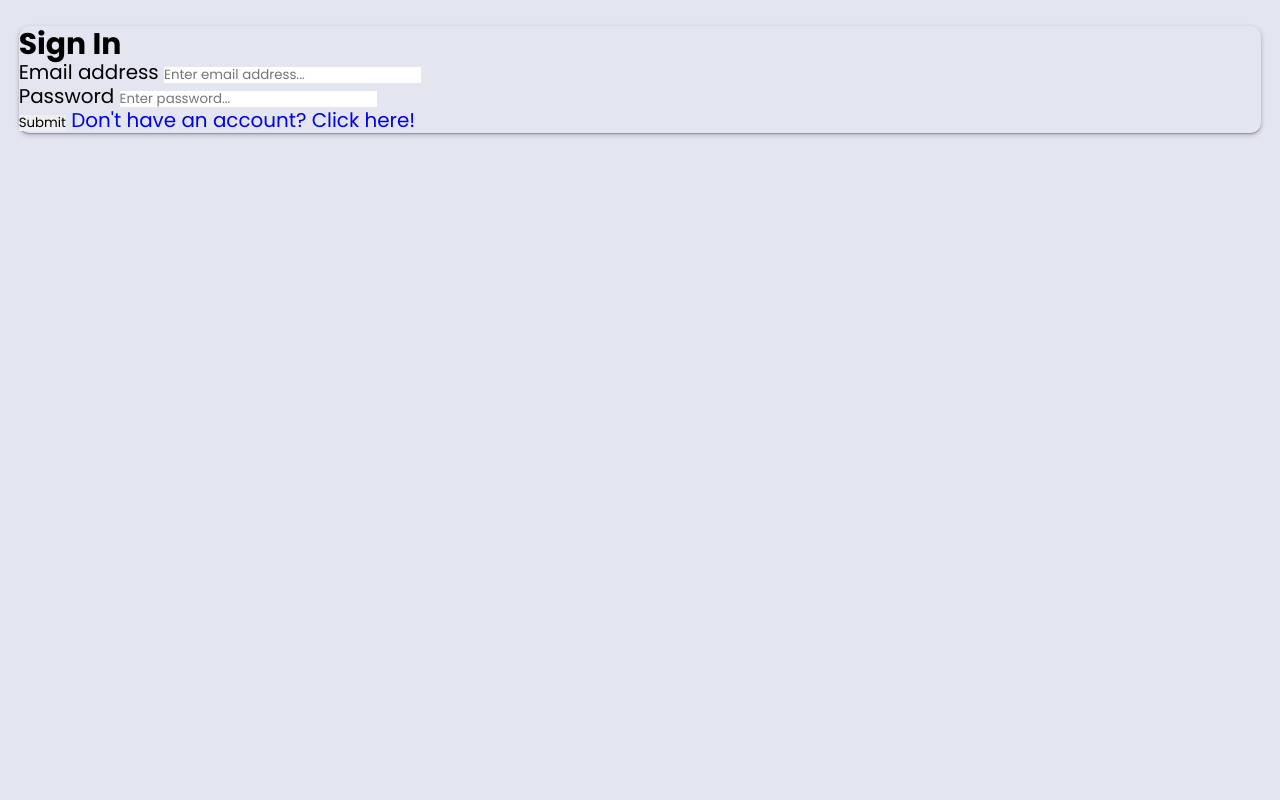
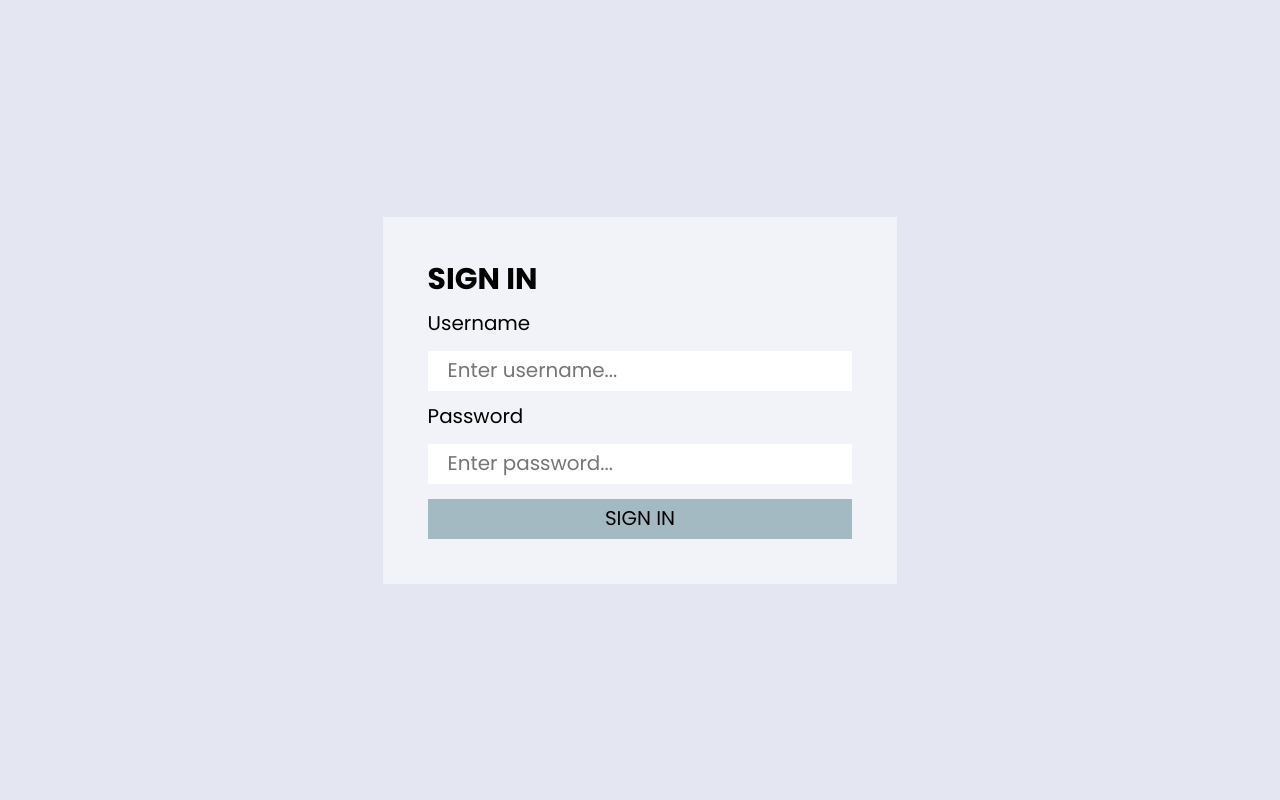
Before and after one commit to Jorudith/college-management-system, a PHP site: page / in a window 1280 px wide. Run offline with PHP 8.4, Linux system fonts and the light colour scheme.

Commit message:
index.php html css done

```diff
--- a/root/css/style.css
+++ b/root/css/style.css
@@ -1,88 +1,32 @@
-/* IMPORTS */
-    /* FOR FONT */
-    @import url('https://fonts.googleapis.com/css?family=Poppins:100,100i,200,200i,300,300i,400,400i,500,500i,600,600i,700,700i,800,800i,900,900i&amp;display=swap');
+@import url('https://fonts.googleapis.com/css?family=Poppins:100,100i,200,200i,300,300i,400,400i,500,500i,600,600i,700,700i,800,800i,900,900i&amp;display=swap');
 
-/* VARIABLES */
 :root {
-    /* PALETTE */
     --light-blue: rgb(227, 229, 241);
     --white: hsla(22, 36%, 96%);
     --black: hsl(30, 35%, 9%);
     --tint: hsla(28, 59%, 11%, 0.9);
     --shadow: hsla(30, 33%, 4%, 0.24) 0px 2px 5px 0px, hsla(30, 33%, 4%, 0.24) 0px 1px 1px 0px;
-
-    /* FONT */
-    --ff-base: 'Poppins', sans-serif;
-    --fs-root: calc(62.5% + .190625vw);
-    --fs-base: 1.6rem;
-    --fw-base: 400;
-    --lh-base: 1.2;
-
-    /* FONT SIZE */
-    --fs-xxl : 3rem;
-    --fs-xl: 2.5rem;
-    --fs-l: 2rem;
-    --fs-n: 1.6rem;
-    --fs-s: 1.4rem;
-    --fs-xs: 1.2rem;
-    --fs-xxs: .6rem;
-
-    /* FONT WEIGHT */
-    --fw-xh: 700;
-    --fw-h: 600;
-    --fw-n: 400;
-    --fw-l: 300;
-    --fw-xl: 200;
-
-    /* BANNER */
-    --h-flban: 75vh;
-    --h-hlban: 45vh;
-
-    /* BORDER */
-    --br-base: 10px;
-
-    /* GAP */
-    /* should be same as --lh-base */
-    --g-base: 1.2rem;
-
-    /* TEXT-INDENT */
-    --ti-base: 2rem;
-
-    /* TRANSITION */
-    --tr-base: 0.3s;
-
-    /* SECTION */
-    --m-sec: 2vw 1.5rem;
-    --w-sec: calc(100% - (2 * var(--m-sec)));
-
-    /* SPACE */
-    --p-i: calc(.2rem + .190625vw);
-
-    /* Z-INDEX */
 }
-
-/* ELEMENTS */
-/* to override default css element values */
 * {
     box-sizing: border-box;
 
     margin: 0;
     padding: 0;
 
-    font-family: var(--ff-base);
-    line-height: var(--lh-base);
+    font-family: 'Poppins', sans-serif;
+    line-height: 1.2;
     word-break: break-word;
 }
 html {
     scroll-behavior: smooth;
 
-    font-size: var(--fs-root);
+    font-size: calc(62.5% + .190625vw);
 }
 body {
-    background-color: var(--light-blue);
+    background-color: hsl(231, 33%, 92%);
 
-    font-size: var(--fs-base);
-    font-weight: var(--fw-base);
+    font-size: 1.6rem;
+    font-weight: 400;
 }
 a {
     text-decoration: none;
@@ -90,23 +34,51 @@ a {
 ul {
     list-style: none;
 }
-i {
-    padding: var(--p-i);
-}
-section {
-    margin: var(--m-sec);
-
-    max-height: min-content;
-    width: var(--w-sec);
-
-    border-radius: var(--br-base);
-
-    box-shadow: var(--shadow);
-}
 img {
     max-width: 100%;
 }
-input, button {
+input {
+    font-size: 1.6rem;
+    height: 1.6rem;
+    padding: 1.6rem;
+    background-color: white;
     border: none;
     outline: none;
 }
+button {
+
+font-size: 1.6rem;
+
+height: 3.2rem;
+
+background-color: rgb(164, 186, 194);
+
+border: none;
+
+outline: none;
+}
+section {
+    display: flex;
+}
+form {
+    padding: 3rem;
+    display: flex;
+    flex-direction: column;
+
+    background-color: rgba(255, 255, 255, 0.521);
+}
+form * {
+    margin: .6rem;
+}
+main {
+    min-height: 100vh;
+    min-width: 100vw;
+
+    display: flex;
+    justify-content: center;
+}
+.fxbx {
+    margin: auto;
+
+    align-self: center;
+}
--- a/root/index.php
+++ b/root/index.php
@@ -15,30 +15,21 @@
     <link rel="stylesheet" charset="UTF-8" type="text/css" href="css/style.css">
 </head>
 <body>
-    <section class="sec-a fxbx-b">
-            <div class="fxbx-b frbx">
-                <form class="fxbx-b fr" action="includes/process.php" method="POST">
-                    <h1 class="tt-imgban">Sign In</h1>
-                    <div class="fxbx-g">
-                        <label for="email" class="fr-lbl">Email address</label>
-                        <input id="email" class="fr-in" type="text" name="email" placeholder="Enter email address..." >
+    <main>
+        <section>
+            <div class="fxbx">
+                <form>
+                    <h1>SIGN IN</h1>
+                    <label for="username">Username</label>
+                    <input id="username" type="text" name="username" placeholder="Enter username..." >
+                    <label for="password">Password</label>
+                    <input id="password" type="text" name="password" placeholder="Enter password..." >
+                    <button name="button" value="signin">SIGN IN</button>
+                </form>
+            </div>
+        </section>
+    </main>
 
-                    </div>
-                    <div class="fxbx-g">
-                        <label for="password" class="fr-lbl">Password</label>
-                        <input id="password" class="fr-in"  type="password" name="pass" placeholder="Enter password..." >
-
-                    </div>
-                    <button class="fr-btn" name="button" value="signin">Submit</button>
-                    <!-- <button class="fr-btn" name="button" value="getrows">Get Rows</button> -->
-                    <a class="fr-url" href="up.php">Don't have an account? Click here!</a>
-                </form>
-        </div>
-    </section>
-
-    <div class="breathe breathe-b"></div>
-</main>
-
-<script src="../js/main.js"></script>
+    <script src="../js/main.js"></script>
 </body>
 </html>
```
Also changed, not shown: README.md.
